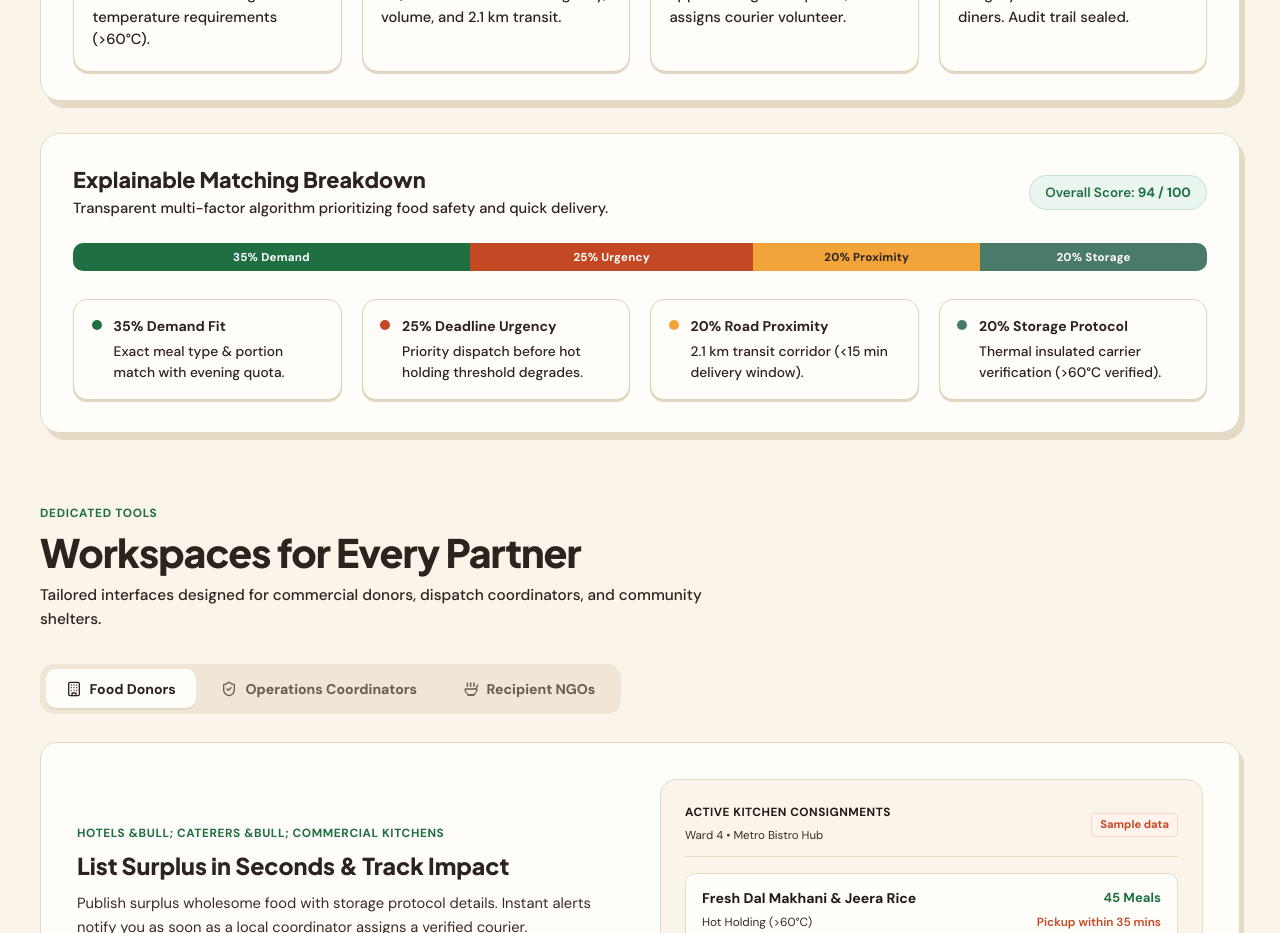
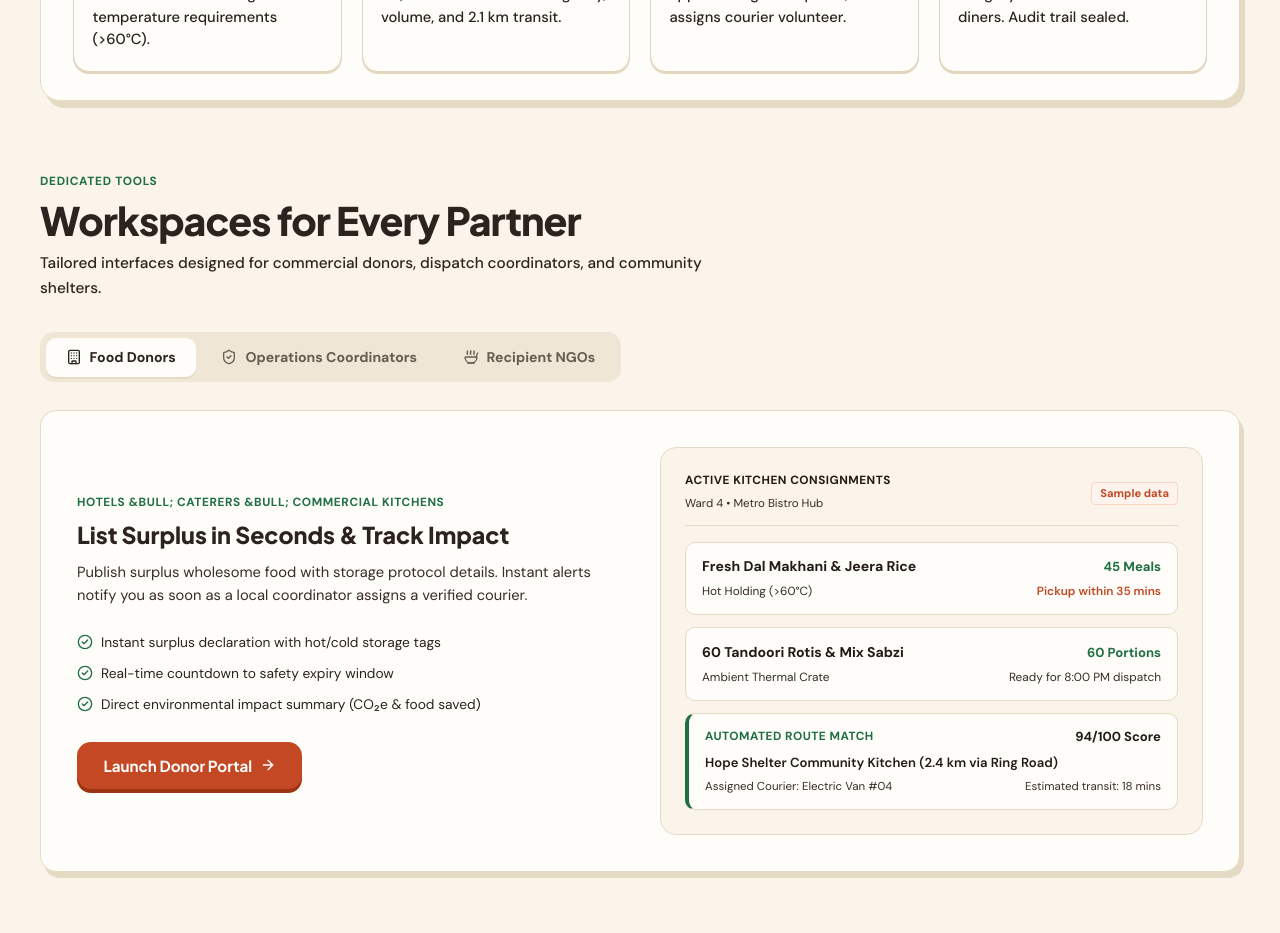
Before and after one commit to ashish-dev-hub/RescueBite-AI, a React (Vite) app in the folder frontend/: page / in a window 1280 px wide. Shown: the part 1080-2013 px from the top of the page. Built offline with nearby package versions, Linux system fonts and the light colour scheme; no server answers.

Commit message:
refactor(home): remove explainable matching breakdown widget from landing page

```diff
--- a/frontend/src/pages/LandingPage.jsx
+++ b/frontend/src/pages/LandingPage.jsx
@@ -319,71 +319,6 @@ export default function LandingPage({ onSelectRole, onOpenAuth }) {
               <p className="t-node-body">
                 Shelter verifies temperature integrity on arrival and serves 45 diners. Audit trail sealed.
               </p>
-            </div>
-          </div>
-        </div>
-
-        {/* Visual 4-Part Segmented Score Breakdown Bar */}
-        <div className="score-visual-card">
-          <div className="score-card-header">
-            <div>
-              <h3 className="score-card-title">
-                Explainable Matching Breakdown
-              </h3>
-              <p className="score-card-sub">
-                Transparent multi-factor algorithm prioritizing food safety and quick delivery.
-              </p>
-            </div>
-            <div className="score-pill-overall">
-              Overall Score: <strong>94 / 100</strong>
-            </div>
-          </div>
-
-          {/* Visual Segmented Progress Bar */}
-          <div className="score-bar-segmented">
-            <div className="seg-demand" style={{ width: '35%' }} title="Demand Fit: 35%">
-              <span className="seg-label">35% Demand</span>
-            </div>
-            <div className="seg-urgency" style={{ width: '25%' }} title="Urgency Window: 25%">
-              <span className="seg-label">25% Urgency</span>
-            </div>
-            <div className="seg-proximity" style={{ width: '20%' }} title="Proximity: 20%">
-              <span className="seg-label" style={{ color: "#2C221E" }}>20% Proximity</span>
-            </div>
-            <div className="seg-storage" style={{ width: '20%' }} title="Storage Protocol: 20%">
-              <span className="seg-label">20% Storage</span>
-            </div>
-          </div>
-
-          {/* Clean 4-Column Legend */}
-          <div className="score-breakdown-legend">
-            <div className="legend-col">
-              <div className="legend-indicator dot-demand"></div>
-              <div>
-                <strong>35% Demand Fit</strong>
-                <p>Exact meal type &amp; portion match with evening quota.</p>
-              </div>
-            </div>
-            <div className="legend-col">
-              <div className="legend-indicator dot-urgency"></div>
-              <div>
-                <strong>25% Deadline Urgency</strong>
-                <p>Priority dispatch before hot holding threshold degrades.</p>
-              </div>
-            </div>
-            <div className="legend-col">
-              <div className="legend-indicator dot-proximity"></div>
-              <div>
-                <strong>20% Road Proximity</strong>
-                <p>2.1 km transit corridor (&lt;15 min delivery window).</p>
-              </div>
-            </div>
-            <div className="legend-col">
-              <div className="legend-indicator dot-storage"></div>
-              <div>
-                <strong>20% Storage Protocol</strong>
-                <p>Thermal insulated carrier verification (&gt;60&deg;C verified).</p>
-              </div>
             </div>
           </div>
         </div>
```
